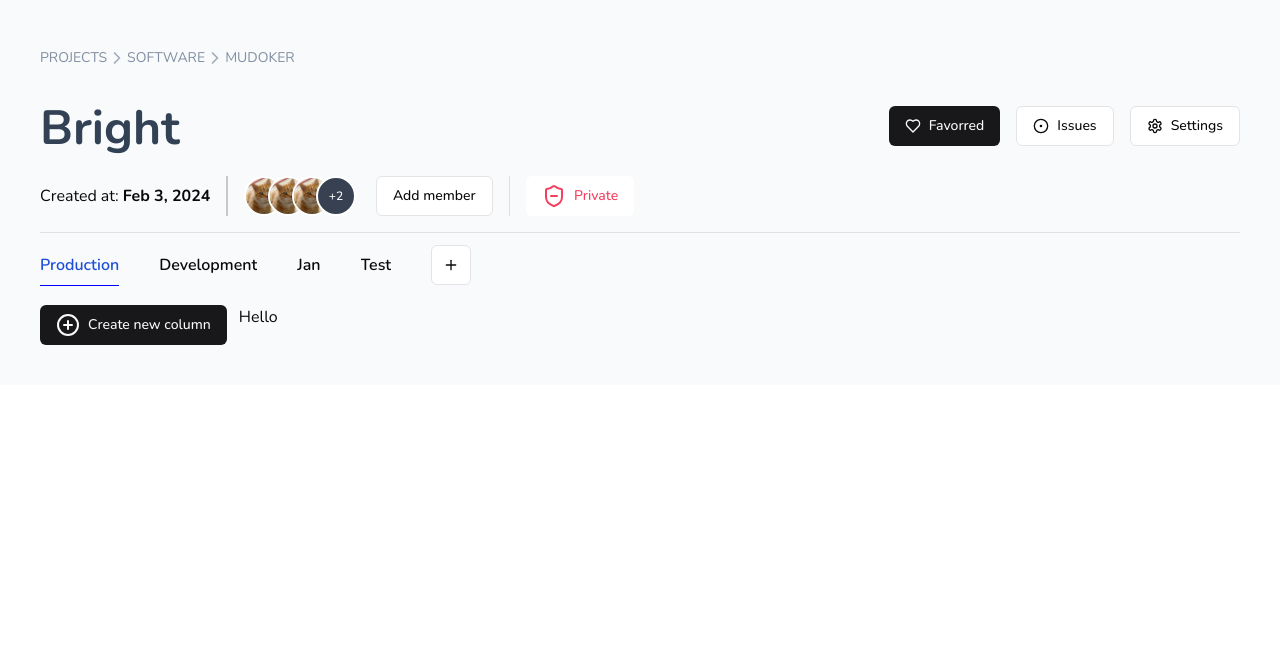
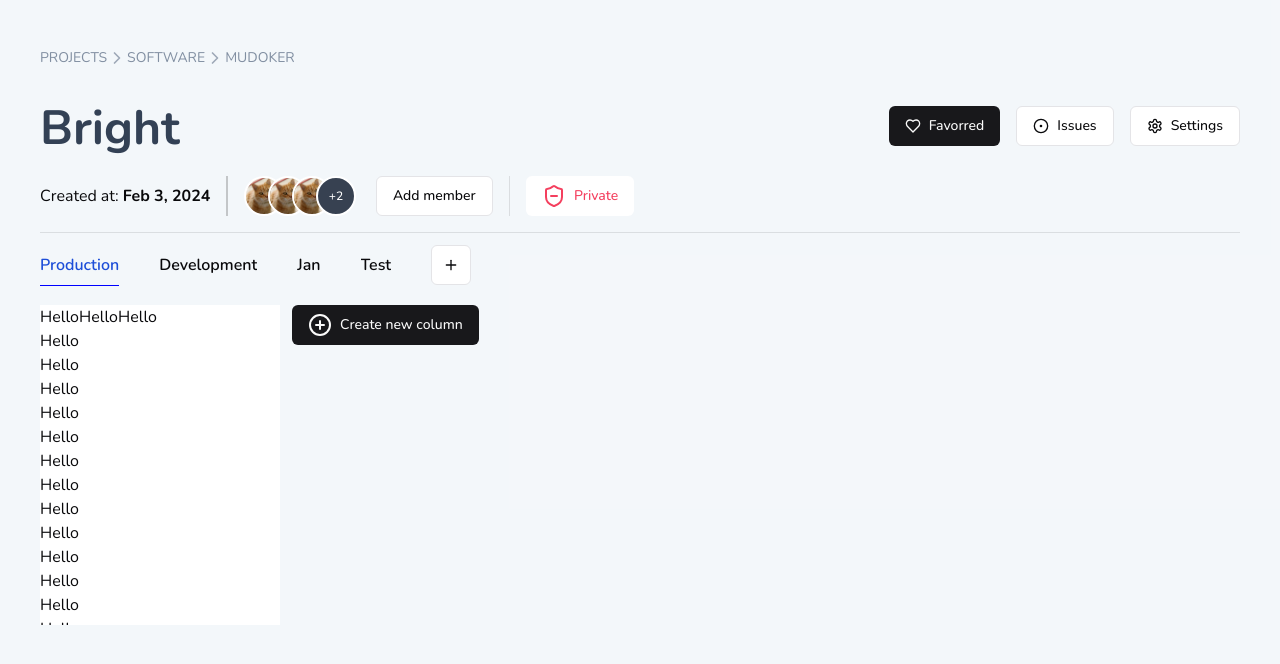
Before and after one commit to zenbright/Bright_FE, a React (Vite) app: page / in a window 1280 px wide. Both pictures are taken after a click on the button "Create new column". Shown: the top 664 px of the page. Built offline with nearby package versions, Linux system fonts and the light colour scheme.

Commit message:
feat: add css for no scroll bar

```diff
--- a/src/features/project/components/Column.jsx
+++ /dev/null
@@ -1,12 +0,0 @@
-import {Column} from '../utils/ColumnClass';
-import PropTypes from 'prop-types';
-
-export function ColumnContainer({col}) {
-  return (
-    <div>Column</div>
-  );
-}
-
-ColumnContainer.propTypes = {
-  col: PropTypes.instanceOf(Column),
-};
--- /dev/null
+++ b/src/features/project/components/ColumnContainer.jsx
@@ -0,0 +1,67 @@
+import {Column} from '../utils/ColumnClass';
+import PropTypes from 'prop-types';
+
+export function ColumnContainer({col}) {
+  return (
+    <div>
+      <div className='bg-white  w-60 h-auto max-h-80 overflow-scroll no-scrollbar'>
+        {col.title}{col.title}{col.title}
+        <div>
+          Hello
+        </div><div>
+          Hello
+        </div><div>
+          Hello
+        </div><div>
+          Hello
+        </div><div>
+          Hello
+        </div><div>
+          Hello
+        </div><div>
+          Hello
+        </div><div>
+          Hello
+        </div><div>
+          Hello
+        </div><div>
+          Hello
+        </div><div>
+          Hello
+        </div><div>
+          Hello
+        </div><div>
+          Hello
+        </div><div>
+          Hello
+        </div><div>
+          Hello
+        </div><div>
+          Hello
+        </div><div>
+          Hello
+        </div><div>
+          Hello
+        </div><div>
+          Hello
+        </div><div>
+          Hello
+        </div><div>
+          Hello
+        </div><div>
+          Hello
+        </div><div>
+          Hello
+        </div><div>
+          Hello
+        </div><div>
+          Hello
+        </div>
+      </div>
+    </div>
+  );
+}
+
+ColumnContainer.propTypes = {
+  col: PropTypes.instanceOf(Column),
+};
--- a/src/features/project/components/KanbanBoard.jsx
+++ b/src/features/project/components/KanbanBoard.jsx
@@ -2,6 +2,7 @@ import {Button} from '@/components/ui/button';
 import {PlusCircle} from 'lucide-react';
 import {useState} from 'react';
 import {Column} from '../utils/ColumnClass';
+import {ColumnContainer} from './ColumnContainer';
 
 export const KanbanBoard = () => {
   const [column, setColumn] = useState([]);
@@ -17,16 +18,16 @@ export const KanbanBoard = () => {
   return (
     <div className='mt-5'>
       <div className='flex gap-3'>
+        <div className='flex gap-3'>
+          {column.map((col, index) => (
+            <div key={index}>
+              <ColumnContainer col={col} />
+            </div>
+          ))}
+        </div>
         <Button onClick={createColumn}>
           <PlusCircle className='mr-2'/> Create new column
         </Button>
-        <div className='flex gap-3'>
-          {column.map((col, index) => (
-            <div key={index}>
-              {col.title}
-            </div>
-          ))}
-        </div>
       </div>
     </div>
   );
--- a/src/features/project/components/projectManagementPage.jsx
+++ b/src/features/project/components/projectManagementPage.jsx
@@ -25,7 +25,7 @@ export const Page = () => {
   const [isFavoured, setFavourite] = useState(false);
 
   return (
-    <div className='p-10 w-full bg-slate-50'>
+    <div className='p-10 w-full bg-slate-100/80'>
       <div>
         <ProjectBreadCrumbs projectType='SOFTWARE' projectOwner='MUDOKER' />
 
--- a/src/index.css
+++ b/src/index.css
@@ -77,6 +77,24 @@
   }
 }
 
+@layer utilities {
+  @variants responsive {
+
+    /* Hide scrollbar for Chrome, Safari, and Opera */
+    .no-scrollbar::-webkit-scrollbar {
+      display: none;
+    }
+
+
+    /* Hide scrollbar for IE, Edge, and Firefox */
+    .no-scrollbar {
+      -ms-overflow-style: none;
+      /* IE and Edge */
+      scrollbar-width: none;
+      /* Firefox */
+    }
+  }
+}
 
 .nunito {
   font-family: nunito, sans-serif;
```
